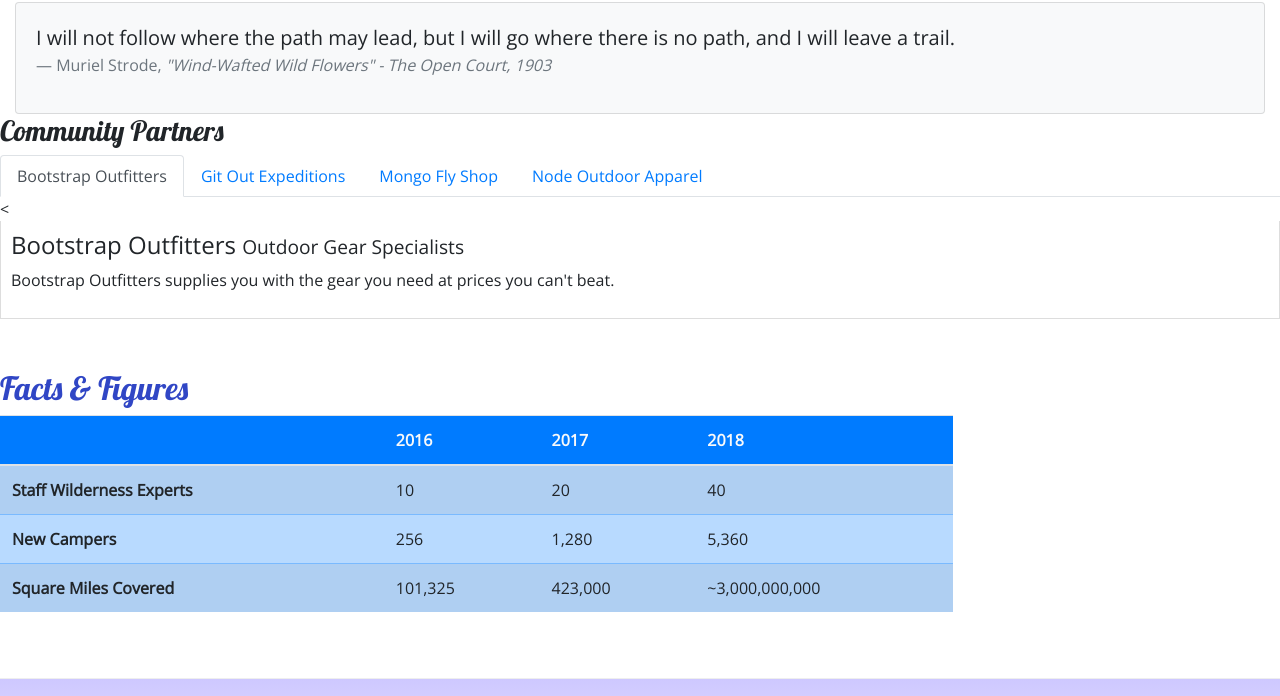
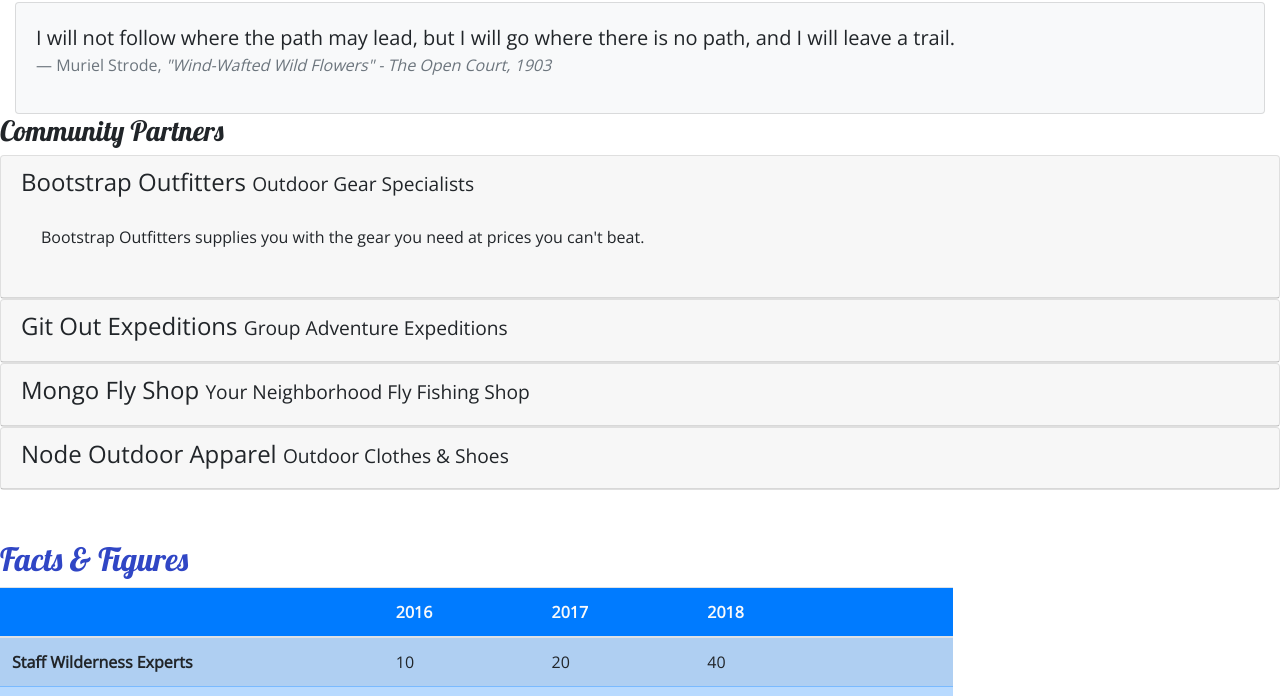
Before and after one commit to lalaloopsi213/Bootstrap, a website: page aboutus.html in a window 1280 px wide. Shown: the part 816-1512 px from the top of the page. Drawn offline with nearby package versions, Linux system fonts and the light colour scheme.

Commit message:
commit  "Accordion"

```diff
--- a/aboutus.html
+++ b/aboutus.html
@@ -111,39 +111,65 @@
     <div class="row row content">
         <div class="col">
             <h3>Community Partners</h3>
-            <ul class="nav nav-tabs">
-                <li class="nav-item"><a class="nav-link active" href="#bootstrap" role="tab" data-toggle="tab">Bootstrap
-                        Outfitters</a>
-                <li class="nav-item"><a class="nav-link" href="#git" role="tab" data-toggle="tab">Git Out
-                        Expeditions</a>
-                <li class="nav-item"><a class="nav-link" href="#mongo" role="tab" data-toggle="tab">Mongo Fly Shop</a>
-                <li class="nav-item"><a class="nav-link" href="#node" role="tab" data-toggle="tab">Node Outdoor
-                        Apparel</a>
-                </li>
-                </li>
-                </li>
-                </li>
-            </ul>
-            < <div class="tab-content">
-                <div role="tabpanel" class="tab-pane fade show active" id="bootstrap">
-                    <h4>Bootstrap Outfitters <small>Outdoor Gear Specialists</small></h4>
-                    <p class="d-none d-sm-block">Bootstrap Outfitters supplies you with the gear you need at prices you
-                        can't beat.</p>
+            <div id="accordion">
+                <div class="card">
+                    <div role="tab" class="card-header">
+                        <h4>
+                            <a data-toggle="collapse" data-target="#bootstrap">
+                                Bootstrap Outfitters <small>Outdoor Gear Specialists</small>
+                            </a>
+                        </h4>
+                        <div class="collapse show" id="bootstrap" data-parent="#accordion">
+                            <div class="card-body">
+                                <p class="d-none d-sm-block">Bootstrap Outfitters supplies you with the gear you need at
+                                    prices you can't beat.</p>
                             </div>
-                <div role="tabpanel" class="tab-pane fade" id="git">
-                    <h4>Git Out Expeditions <small>Group Adventure Expeditions</small></h4>
-                    <p class="d-none d-sm-block">Join Git Out Expeditions to explore new horizons with a group of other
-                        adventurers!</p>
                         </div>
-                <div role="tabpanel" class="tab-pane fade" id="mongo">
-                    <h4>Mongo Fly Shop <small>Your Neighborhood Fly Fishing Shop.</small></h4>
-                    <p class="d-none d-sm-block">Need a new fishing pole, a tacklebox, or flies of all kinds? Stop by
-                        Mongo Fly Shop.</p>
                     </div>
-                <div role="tabpanel" class="tab-pane fade" id="node">
-                    <h4>Node Outdoor Apparel <small>Outdoor Clothes & Shoes</small></h4>
-                    <p class="d-none d-sm-block">From polar fleeces to swimsuits, hiking boots to waders, a visit to
-                        Node will be sure to get you covered.</p>
+                </div>
+                <div class="card">
+                    <div role="tab" class="card-header">
+                        <h4>
+                            <a class="collapsed" data-toggle="collapse" data-target="#git">
+                                Git Out Expeditions <small>Group Adventure Expeditions</small>
+                            </a>
+                        </h4>
+                        <div class="collapse" id="git" data-parent="#accordion">
+                            <div class="card-body">
+                                <p class="d-none d-sm-block">Join Git Out Expeditions to explore new horizons with a
+                                    group of other adventurers!</p>
+                            </div>
+                        </div>
+                    </div>
+                </div>
+                <div class="card">
+                    <div role="tab" class="card-header">
+                        <h4>
+                            <a class="collapsed" data-toggle="collapse" data-target="#mongo">
+                                Mongo Fly Shop <small>Your Neighborhood Fly Fishing Shop</small>
+                            </a>
+                        </h4>
+                        <div class="collapse" id="mongo" data-parent="#accordion">
+                            <div class="card-body">
+                                <p class="d-none d-sm-block">Need a new fishing pole, a tacklebox, or flies of all
+                                    kinds? Stop by Mongo Fly Shop.</p>
+                            </div>
+                        </div>
+                    </div>
+                </div>
+                <div class="card">
+                    <div role="tab" class="card-header">
+                        <h4>
+                            <a class="collapsed" data-toggle="collapse" data-target="#node">
+                                Node Outdoor Apparel <small>Outdoor Clothes & Shoes</small>
+                            </a>
+                        </h4>
+                        <div class="collapse" id="node" data-parent="#accordion">
+                            <div class="card-body">
+                                <p class="d-none d-sm-block">From polar fleeces to swimsuits, hiking boots to waders, a
+                                    visit to Node will be sure to get you covered.</p>
+                            </div>
+                        </div>
                     </div>
                 </div>
 
@@ -195,7 +221,8 @@
                                 <h5>Links</h5>
                                 <ul class="list-unstyled">
                                     <li><a href="index.html">Home</a></li>
-                            <li><a href="aboutus.html">About</a></li>
+                                    <li><a href="aboutus.html">About</a>
+                                    </li>
                                     <li><a href="#">Sites</a></li>
                                     <li><a href="#">Contact</a></li>
                                 </ul>
@@ -213,8 +240,10 @@
                                         class="fa fa-youtube"></i></a>
                             </div>
                             <div class="col-sm-4 text-center">
-                        <i class="fa fa-phone fa-lg text-primary"></i> 1-206-555-1234<br />
-                        <i class="fa fa-envelope-o fa-lg text-primary"></i> campsites@nucamp.co
+                                <i class="fa fa-phone fa-lg text-primary"></i>
+                                1-206-555-1234<br />
+                                <i class="fa fa-envelope-o fa-lg text-primary"></i>
+                                campsites@nucamp.co
                             </div>
                         </div>
                     </div>
--- a/css/styles.css
+++ b/css/styles.css
@@ -11,17 +11,17 @@ body {
     background-color: turquoise
 }
 
-.tab-content {
-    border: 1px solid #DDD;
-    border-top: none;
-    padding: 10px;
-}
 
 h1,
 h2,
 h3 {
     font-family: "Lobster", cursive;
 }
+
+a, a:hover {
+    color: inherit;
+    text-decoration: none;
+  }
 
 h2 {
     color: #3046C5;
```
Lines whose indentation alone changed are shown as unchanged.
